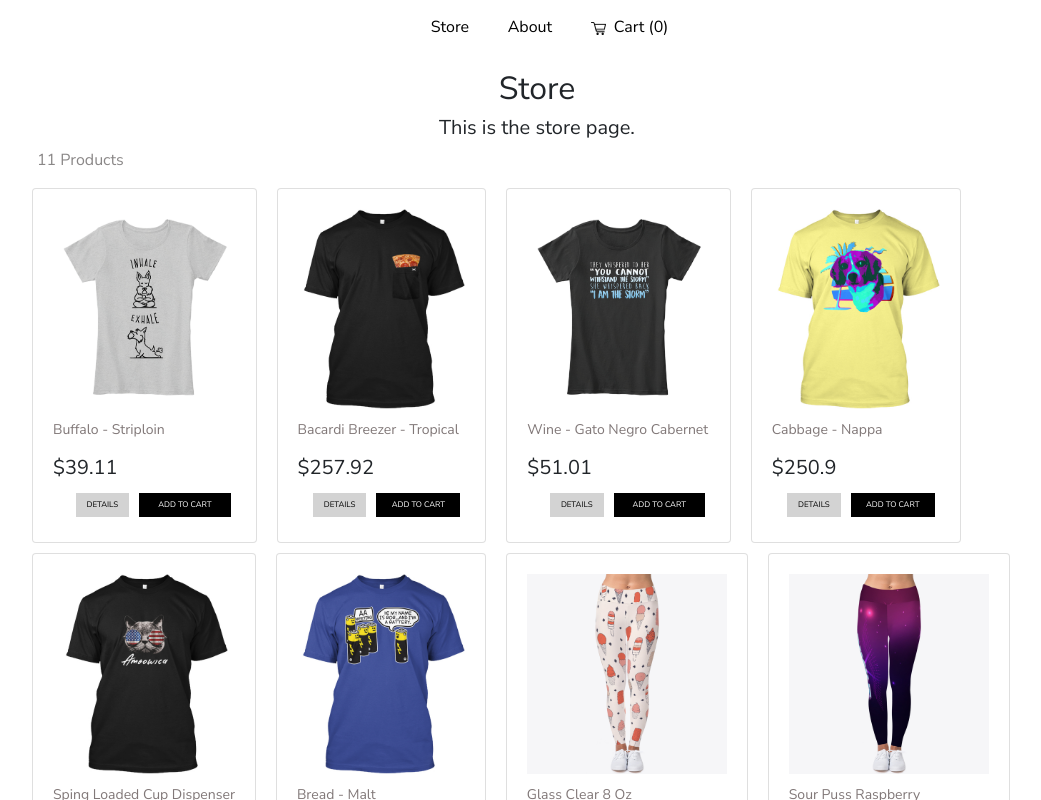
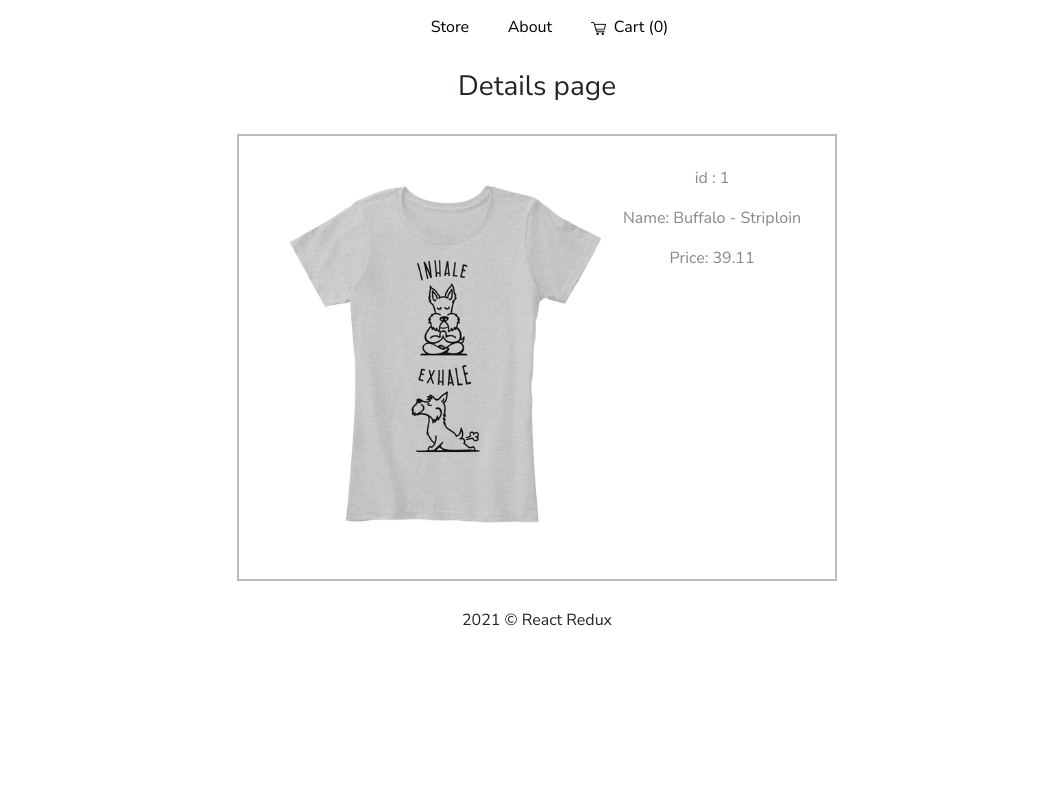
Before and after one commit to vezinaca/redux-shopping-cart, a React (Create React App) app: page /store/1 in a window 1280 px wide. Shown: the top 800 px of the page, without its empty margins (103-1144 px from the left). Built offline with nearby package versions, Linux system fonts and the light colour scheme.

Commit message:
added details page

```diff
--- a/src/App.js
+++ b/src/App.js
@@ -7,6 +7,7 @@
 import Store from "./pages/Store";
 import About from "./pages/About";
 import Cart from "./pages/Cart";
+import Details from "./pages/Details";
 
 function App() {
   return (
@@ -14,7 +15,8 @@
           <Header />
           <div className="App">
           <Switch>
-              <Route path="/store" component={Store}></Route>
+              <Route exact path="/store" component={Store}></Route>
+              <Route path="/store/:id" component={Details}></Route>
               <Route path="/about" component={About}></Route>
               <Route path="/cart" component={Cart}></Route>
           </Switch>
--- a/src/components/CartItem.js
+++ b/src/components/CartItem.js
@@ -35,8 +35,6 @@
         }
     }
 
-
-
     return (
         <>
             <div className="cartItem">
--- a/src/components/Checkout.js
+++ b/src/components/Checkout.js
@@ -1,14 +1,19 @@
 import React from "react";
 import "./Checkout.css";
+import { useSelector } from "react-redux";
+import { selectCartInfo } from "../features/cart/cartSlice";
 
-const Checkout = ({itemCount, total}) => {
+const Checkout = () => {
+
+    const cartInfo = useSelector(selectCartInfo);
+
     return (
         <>
                 <div className="checkoutContent">
                     <p>Total Items </p>
-                    <h5>{itemCount}</h5>
+                    <h5>{cartInfo.itemCount}</h5>
                     <p>Total Payment</p>
-                    <h5>${total}</h5>
+                    <h5>${cartInfo.total}</h5>
                     <div className="buttonsDiv">
                         <button className="btn-checkout">Checkout</button>
                         <button className="btn-clear">Clear</button>
--- a/src/components/Header.js
+++ b/src/components/Header.js
@@ -3,11 +3,11 @@
 import "./Header.css";
 import imgCart from './cart.png';
 import { useSelector } from "react-redux";
-import { selectCart } from "../features/cart/cartSlice";
+import { selectCartInfo } from "../features/cart/cartSlice";
 
  const Header = () => {
 
-    const cart = useSelector(selectCart);
+    const cartInfo = useSelector(selectCartInfo);
 
     return (
         <div className="header">
@@ -15,7 +15,16 @@
                 <ul className="ul">
                     <Link to="/store"><li>Store</li></Link>
                     <Link to="/about"><li>About</li></Link>
-                    <Link to="/cart"><li><img className="cartLogo" src={imgCart} width="15px" alt="problem"/>Cart ({cart.length})</li></Link>
+                    <Link to="/cart">
+                        <li>
+                            <img    className="cartLogo"
+                                    src={imgCart}
+                                    width="15px"
+                                    alt="problem"
+                            />
+                                    Cart ({cartInfo.itemCount})
+                        </li>
+                    </Link>
                 </ul>
             </nav>
         </div>
--- a/src/components/StoreItem.css
+++ b/src/components/StoreItem.css
@@ -23,7 +23,6 @@
 .btn-my-add:hover {
     background-color: lightgrey;
     color: black;
-
 }
 
 .btn-add-more {
@@ -42,8 +41,6 @@
 .btn-add-more:hover {
     background-color: black;
     color: white;
-
-
 }
 
 .btn-myDetails
@@ -55,6 +52,20 @@
     padding: 5px 10px;
     border: 0.2px solid lightgrey;
     margin: 5px;
+    transition: 0.2s;
+}
+
+.btn-myDetails a {
+    color: black;
+}
+
+.btn-myDetails a:hover {
+    color: black;
+}
+
+
+.btn-myDetails:hover {
+    border: 0.2px solid black;
 }
 
 .les-boutons {
--- a/src/components/StoreItem.js
+++ b/src/components/StoreItem.js
@@ -2,6 +2,7 @@
 import Button from 'react-bootstrap/Button';
 import Card from "react-bootstrap/Card";
 import "./StoreItem.css";
+import { Link } from "react-router-dom";
 
 import { useSelector, useDispatch } from "react-redux";
 
@@ -28,6 +29,10 @@
         }
     }
 
+    const handleDetails = () => {
+        console.log('click details');
+    }
+
     return (
         <>
             <Card className="my-card">
@@ -36,7 +41,7 @@
                     <p className="text-left">{product.name}</p>
                     <h5 className="text-left">${product.price}</h5>
                     <div className="text-right les-boutons">
-                        <button className="btn-myDetails">DETAILS</button>
+                        <button className="btn-myDetails" onClick={handleDetails}><Link to={`/store/${product.id}`}> DETAILS</Link></button>
                         <button className={!isInCart ? 'btn-my-add' : 'btn-add-more'} onClick={handleAdd}>{!isInCart ? 'ADD TO CART' : 'ADD MORE' }</button>
                     </div>
 
--- a/src/features/cart/cartSlice.js
+++ b/src/features/cart/cartSlice.js
@@ -2,9 +2,21 @@
 
 const initialState = {
     cartItems: [],
-    sumItem : 0,
+    cartInfo : {
+        itemCount: 0,
+        total: 0
+    },
     checkout: false
 }
+
+export const sumItems = (state) => {
+
+    state.cartInfo.itemCount = state.cartItems.reduce((total, product) => total + product.quantity, 0);
+    state.cartInfo.total = state.cartItems.reduce((total, product) => total + product.price * product.quantity, 0).toFixed(2);
+
+}
+
+
 
 export const cartSlice = createSlice({
     name: 'cart',
@@ -13,18 +25,38 @@
     reducers: {
         addToCart: (state, action) => {
             state.cartItems.push({...action.payload, quantity : 1});
+            //sumItems(state);
+            state.cartInfo.itemCount = state.cartItems.reduce((total, product) => total + product.quantity, 0);
+            state.cartInfo.total = state.cartItems.reduce((total, product) => total + product.price * product.quantity, 0).toFixed(2);
+            //sumTest(state);
 
         },
         addMoreToCart: (state, action) => {
             console.log('addmore to cart slice');
             state.cartItems[state.cartItems.findIndex(item => item.id === action.payload.id)].quantity++
+            state.cartInfo.itemCount = state.cartItems.reduce((total, product) => total + product.quantity, 0);
+            state.cartInfo.total = state.cartItems.reduce((total, product) => total + product.price * product.quantity, 0).toFixed(2);
+
         },
         removeFromCart: (state, action) => {
 
             state.cartItems = state.cartItems.filter(item => item.id !== action.payload.id)
+            state.cartInfo.itemCount = state.cartItems.reduce((total, product) => total + product.quantity, 0);
+            state.cartInfo.total = state.cartItems.reduce((total, product) => total + product.price * product.quantity, 0).toFixed(2);
+
         },
         decreaseFromCart: (state, action) => {
             state.cartItems[state.cartItems.findIndex(item => item.id === action.payload.id)].quantity--
+            state.cartInfo.itemCount = state.cartItems.reduce((total, product) => total + product.quantity, 0);
+            state.cartInfo.total = state.cartItems.reduce((total, product) => total + product.price * product.quantity, 0).toFixed(2);
+        },
+        sumItem: (state) => {
+            state.cartInfo.itemCount = state.cartItems.reduce((total, product) => total + product.quantity, 0);
+            state.cartInfo.total = state.cartItems.reduce((total, product) => total + product.price * product.quantity, 0).toFixed(2);
+        },
+        sumTest: (state) => {
+            let test = 2342;
+            console.log("test: ", test);
         }
 
     }
@@ -34,6 +66,7 @@
 
 //export const selectCart = (state) => state.cart.cartItems;
 export const selectCart = state => state.cart.cartItems;
+export const selectCartInfo = state => state.cart.cartInfo;
 
 //export const selectCount = (state) => state.counter.value;
 
--- a/src/pages/Cart.js
+++ b/src/pages/Cart.js
@@ -31,7 +31,7 @@
                     {allItemsCart}
                 </div>
                 <div className="checkout">
-                    <Checkout itemCount={itemCount} total={total} />
+                    <Checkout />
                 </div>
             </div>
         </>
--- /dev/null
+++ b/src/pages/Details.css
@@ -0,0 +1,15 @@
+.details {
+    display: grid;
+    grid-template-columns: repeat(2, 1fr);
+    /* grid-template-columns: repeat(auto-fill, minmax(300px, 1fr)); */
+    margin: 30px auto 30px;
+    border: 2px solid rgb(189, 186, 186);
+    /* margin-bottom: 30px;
+    margin-top: 30px; */
+    width: 600px;
+    padding: 30px;
+}
+
+.productInfo {
+    text-align: right;
+}
--- /dev/null
+++ b/src/pages/Details.js
@@ -0,0 +1,30 @@
+import React, { useState } from "react";
+import { dummyProducts } from '../utilities/dummyProducts';
+import CartItem from "../components/CartItem";
+import "./Details.css";
+
+const Details = ({ match }) => {
+
+    const [products] = useState(dummyProducts);
+    const idDetail = match.params.id;
+
+    const produit = products.find(item => item.id == idDetail);
+
+
+    return(
+        <>
+        <h3>Details page</h3>
+        <div className="details">
+            <img src={produit.photo} alt="problem" width="350px"/>
+            <div className="product-infos">
+                <p>id : {produit.id}</p>
+                <p>Name: {produit.name} </p>
+                <p>Price: {produit.price}</p>
+            </div>
+
+        </div>
+        </>
+    )
+}
+
+export default Details;
--- a/src/pages/Store.css
+++ b/src/pages/Store.css
@@ -2,4 +2,5 @@
         display: grid;
         grid-template-columns: repeat(auto-fill, minmax(300px, 1fr));
         grid-gap: 15px;
+
     }
```
